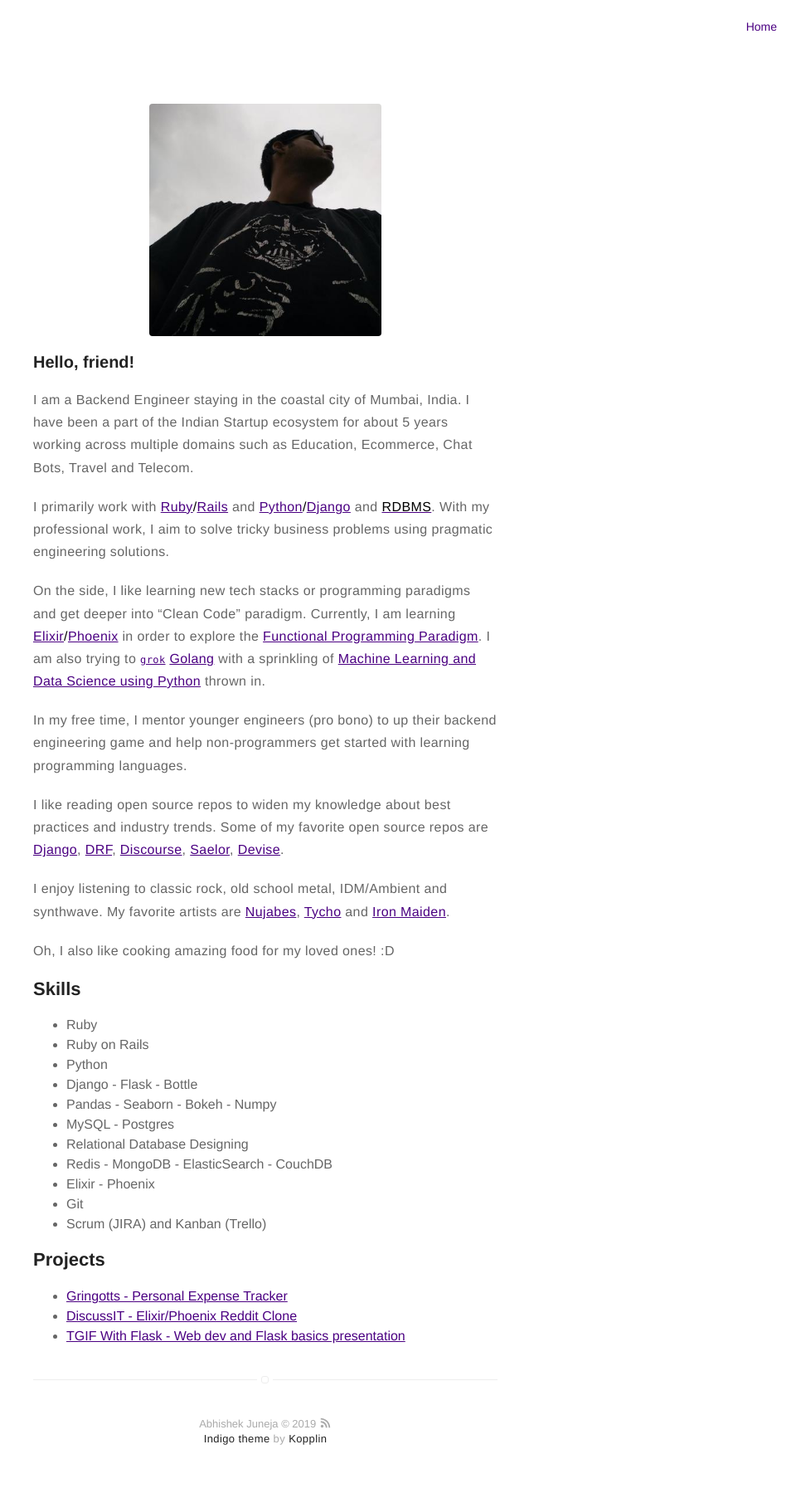
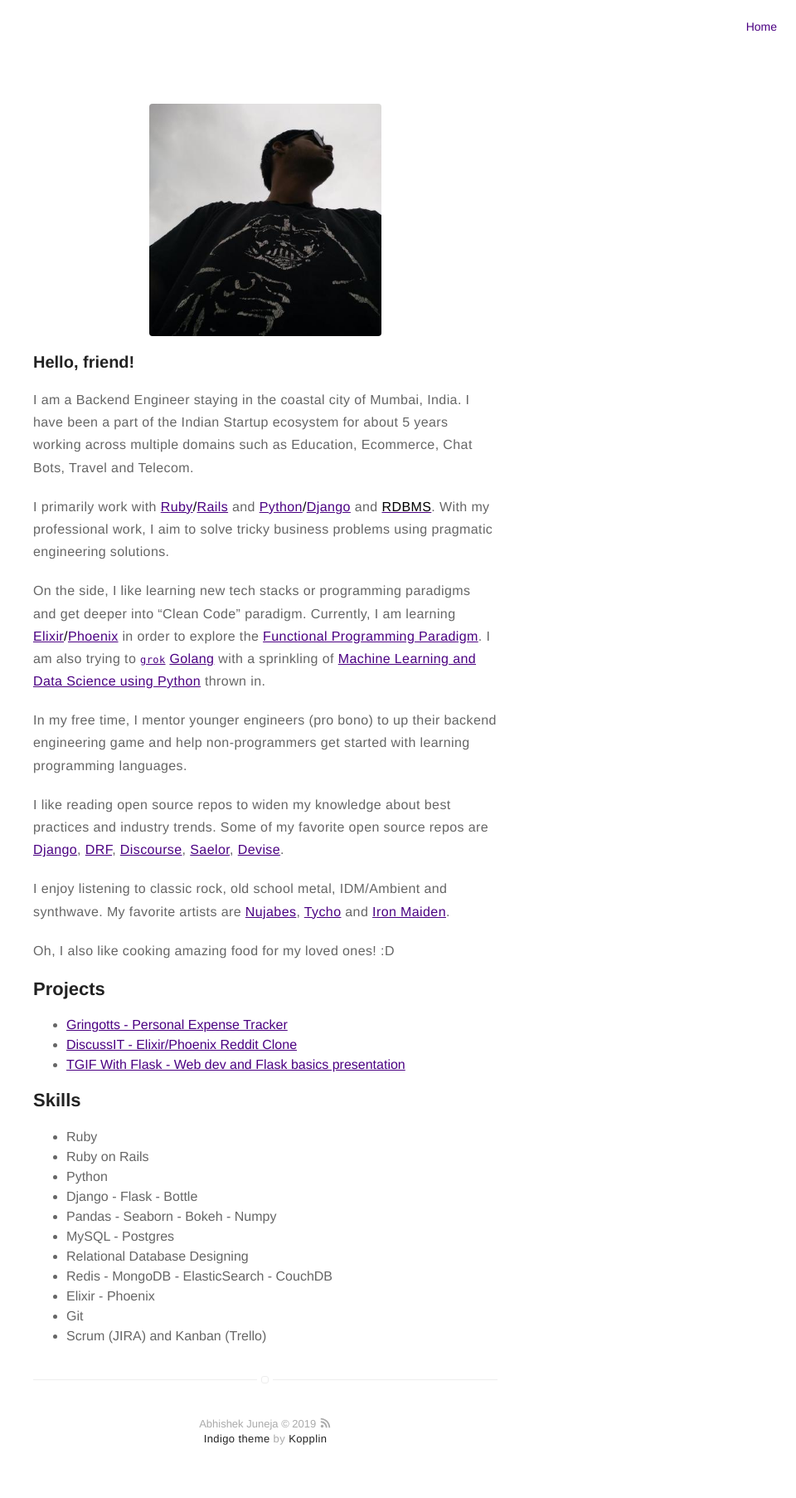
Before and after one commit to darth-dodo/darth-dodo.github.io, a Jekyll site: the page built from about.md, in a window 1280 px wide. Shown: the whole page at 83% size, without its empty margins (320-1280 px from the left). Built offline with Jekyll 4.4.1, drawn with Linux system fonts in a browser that asks for light colours; some of the changed lines change nothing that is shown.

Commit message:
Update about.md

```diff
--- a/about.md
+++ b/about.md
@@ -20,6 +20,15 @@ I enjoy listening to classic rock, old school metal, IDM/Ambient and synthwave.
 
 Oh, I also like cooking amazing food for my loved ones! :D
 
+<h2>Projects</h2>
+
+<ul>
+	<li><a href="https://darth-dodo.github.io/gringotts-backend">Gringotts - Personal Expense Tracker</a></li>
+	<li><a href="https://darth-dodo.github.io/discuss-it">DiscussIT - Elixir/Phoenix Reddit Clone</a></li>
+	<li><a href="https://darth-dodo.github.io/tgif-with-flask/">TGIF With Flask - Web dev and Flask basics presentation</a></li>
+</ul>
+
+
 <h2>Skills</h2>
 
 <ul class="skill-list">
@@ -35,11 +44,3 @@ Oh, I also like cooking amazing food for my loved ones! :D
 	<li>Git</li>
 	<li>Scrum (JIRA) and Kanban (Trello)</li>
 </ul>
-
-<h2>Projects</h2>
-
-<ul>
-	<li><a href="https://darth-dodo.github.io/gringotts-backend">Gringotts - Personal Expense Tracker</a></li>
-	<li><a href="https://darth-dodo.github.io/discuss-it">DiscussIT - Elixir/Phoenix Reddit Clone</a></li>
-	<li><a href="https://darth-dodo.github.io/tgif-with-flask/">TGIF With Flask - Web dev and Flask basics presentation</a></li>
-</ul>
```
